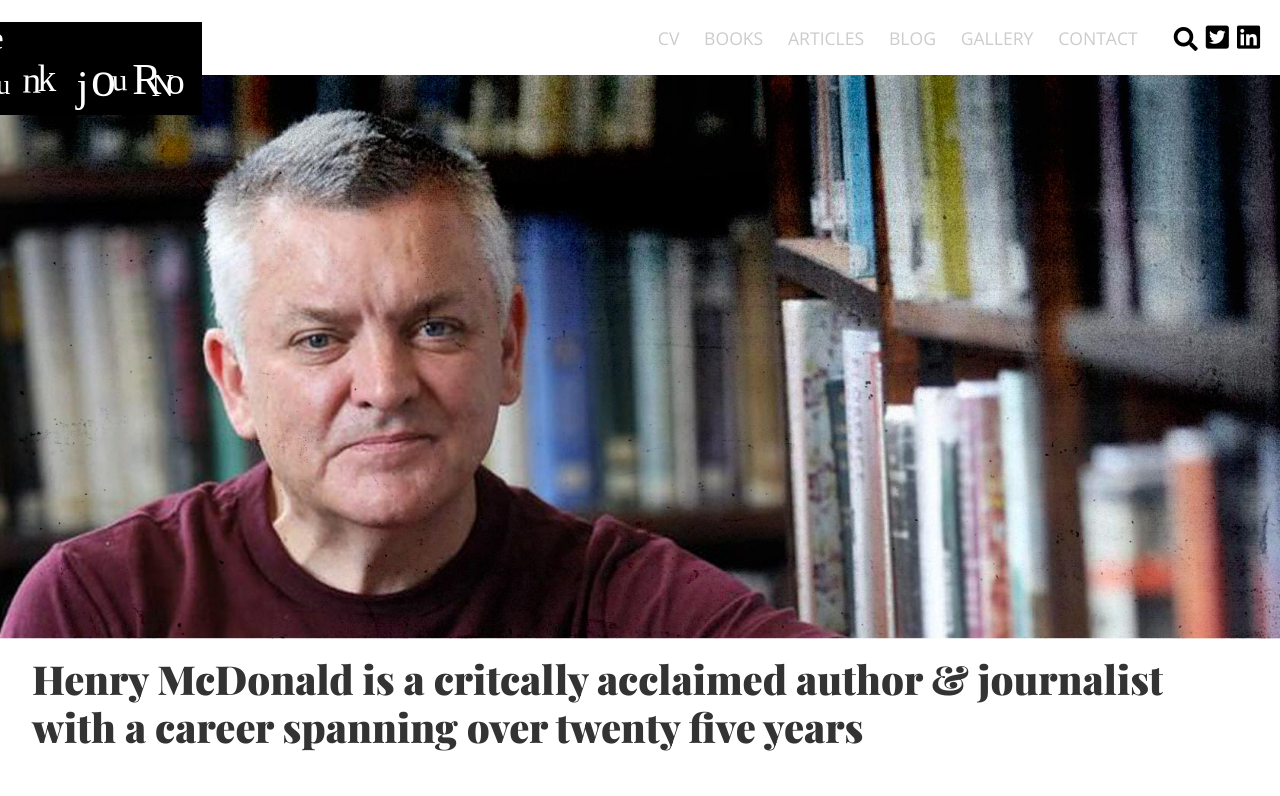
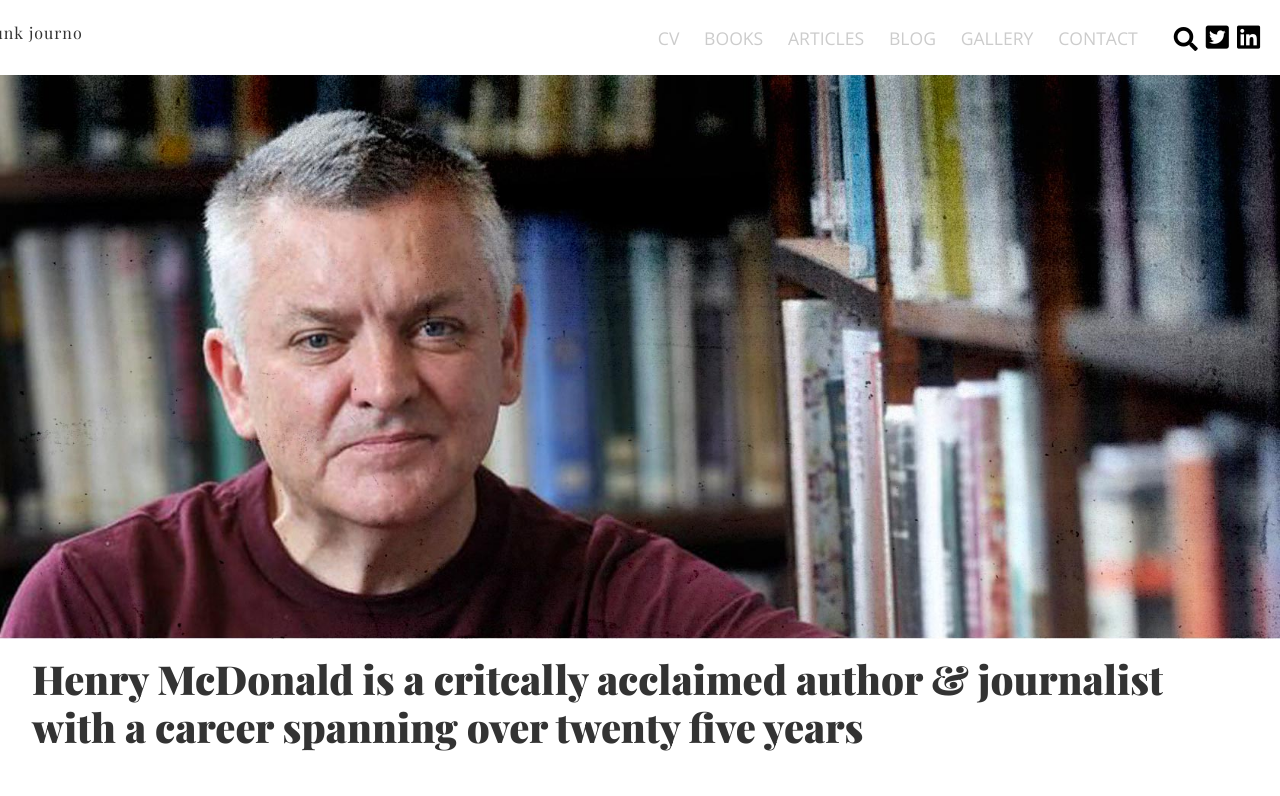
Before and after one commit to stevehoneyman/the-punk-journo, a website: page index.html in a window 1280 px wide. Shown: the top 796 px of the page. Drawn offline with nearby package versions, Linux system fonts and the light colour scheme.

Commit message:
bw logo removed

```diff
--- a/index.html
+++ b/index.html
@@ -13,8 +13,8 @@
 			<header>
 				<div class="top">
 					<span class="logo">
-						<a href="index.html">
-							<img src="images/logo-bw.svg">
+						<a>the punk journo
+							<!-- <img src="images/logo-bw.svg"> -->
 						</a>
 					</span>
 					<nav class="main-nav">
```
